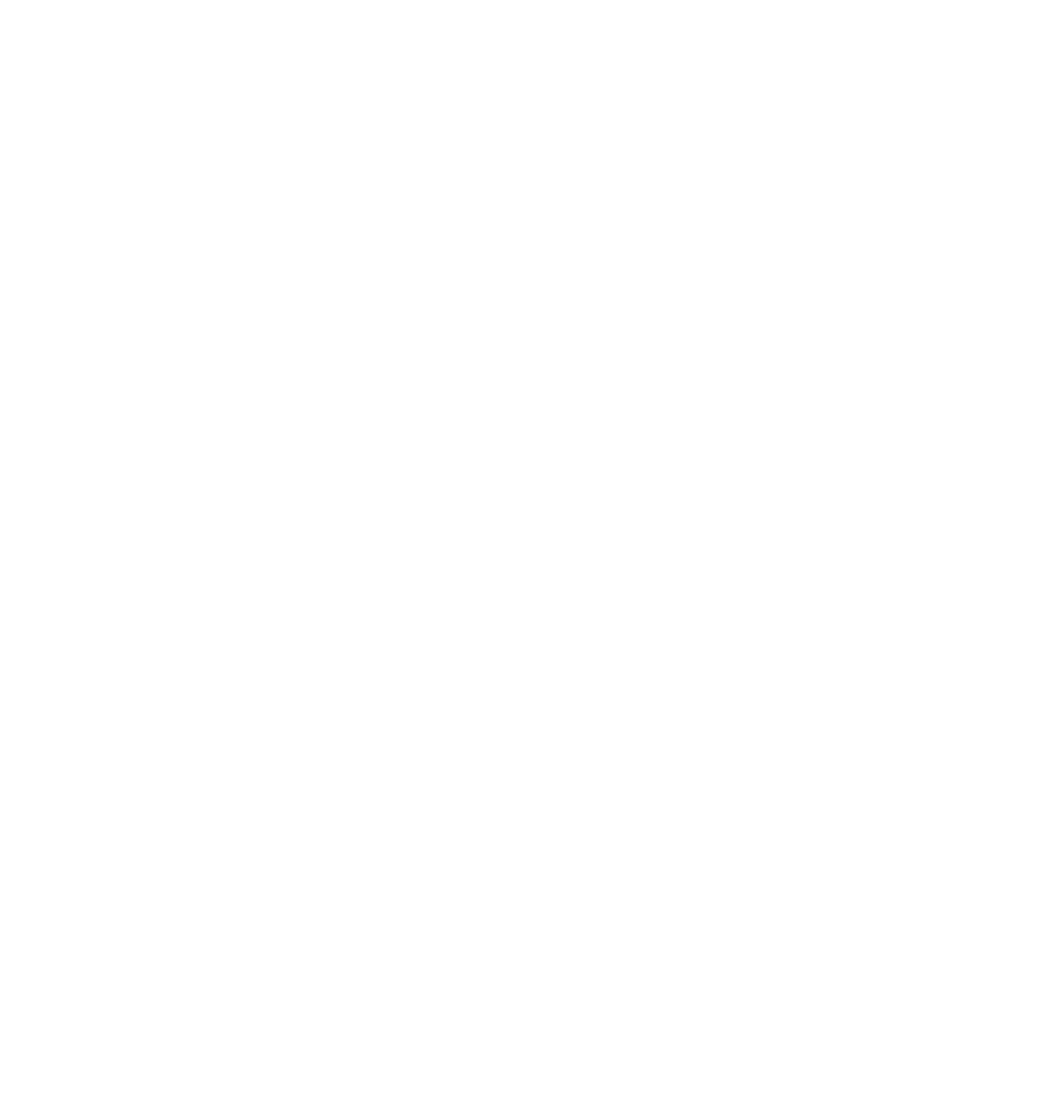
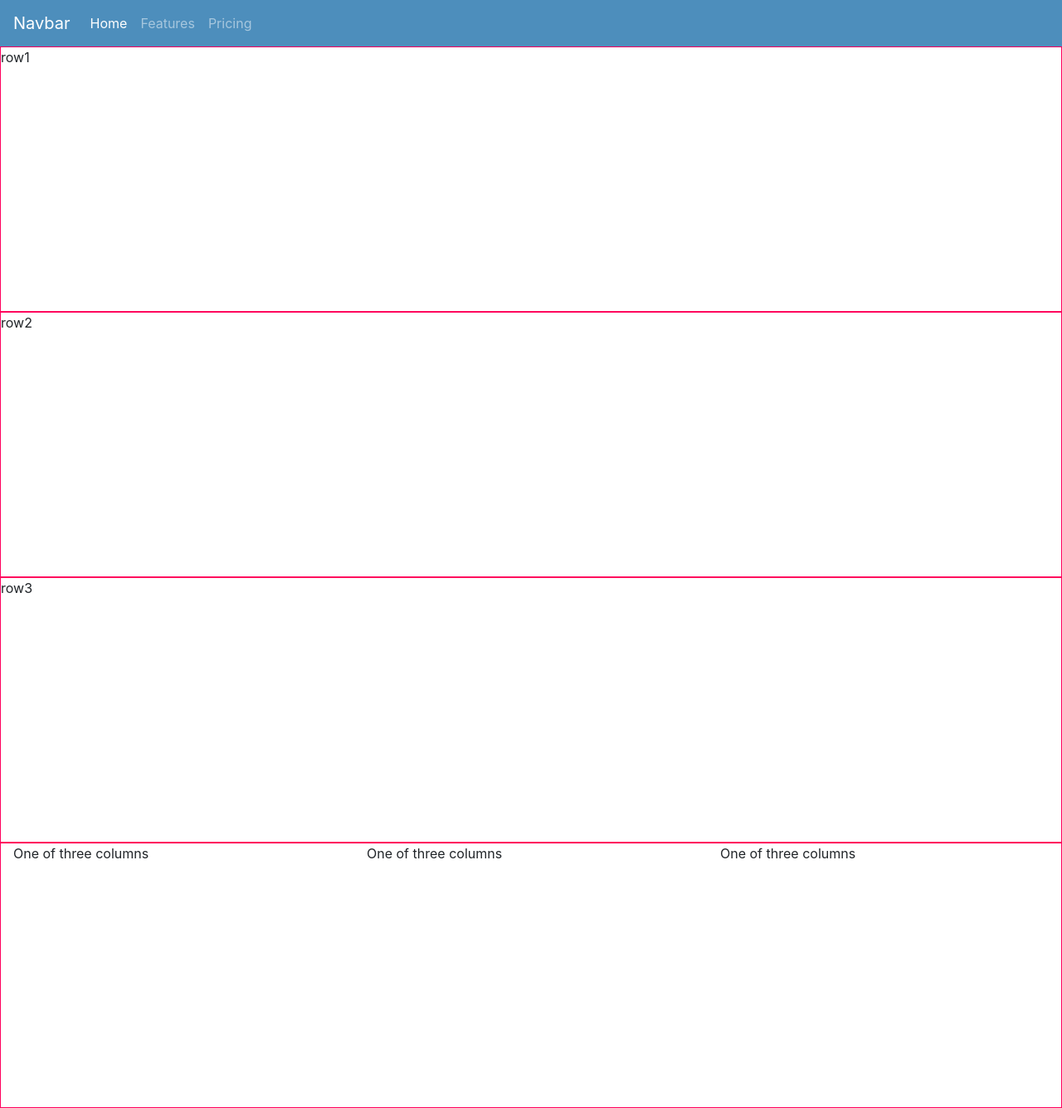
Before and after one commit to RAHuseman/Bootstrapw3, a plain HTML site: page index.html in a window 1280 px wide. Shown: the whole page at 83% size. Before the commit the page ends 800 px from the top, so only its background shows below. Drawn offline with nearby package versions, Linux system fonts and the light colour scheme.

Commit message:
index and css changes

```diff
--- a/index.html
+++ b/index.html
@@ -4,9 +4,59 @@
     <meta charset="UTF-8">
     <meta name="viewport" content="width=device-width, initial-scale=1.0">
     <title>BootstrapW3</title>
-
+<link rel="stylesheet" href="node_modules/bootstrap/dist/css/bootstrap.css">
+<link rel="stylesheet" href="styles.css">
 </head>
 <body>
+    <nav class="navbar navbar-expand-lg navbar-dark" style="background-color: #4d8ebc;" >
+        <a class="navbar-brand" href="#">Navbar</a>
+        <button class="navbar-toggler" type="button" data-toggle="collapse" data-target="#navbarNav" aria-controls="navbarNav" aria-expanded="false" aria-label="Toggle navigation">
+          <span class="navbar-toggler-icon"></span>
+        </button>
+        <div class="collapse navbar-collapse" id="navbarNav">
+          <ul class="navbar-nav">
+            <li class="nav-item active">
+              <a class="nav-link" href="index.html">Home <span class="sr-only">(current)</span></a>
+            </li>
+            <li class="nav-item">
+              <a class="nav-link" href="#">Features</a>
+            </li>
+            <li class="nav-item">
+              <a class="nav-link" href="#">Pricing</a>
+            </li>
+           </ul>
+        </div>
+      </nav>
+    <div class="container-fluid">
+
+        <div class="row">
+            row1
+        </div>
+
+        <div class="row">
+        row2
+        </div>
+
+        <div class="row">
+        row3
+        </div>
+
+        <div class="row">
+            <div class="col-sm">
+            One of three columns
+            </div>
+            <div class="col-sm">
+            One of three columns
+            </div>
+            <div class="col-sm">
+            One of three columns
+            </div>
+        </div>
+
+</div>
+<script src="node_modules/jquery/dist/jquery.js"></script>
+<script src="node_modules/bootstrap/dist/js/bootstrap.bundle.js"></script>
+
 
 </body>
 </html>
--- /dev/null
+++ b/styles.css
@@ -0,0 +1,15 @@
+.container {
+    background-color: aqua;
+    border: 5px solid black;
+}
+.row {
+    background-color: rgb(255, 255, 255);
+    border: 1px solid rgb(255, 0, 93);
+}
+ .alert-primary {
+    height: 40vh;
+ }
+
+ .row {
+    height: 40vh;
+ }
```
